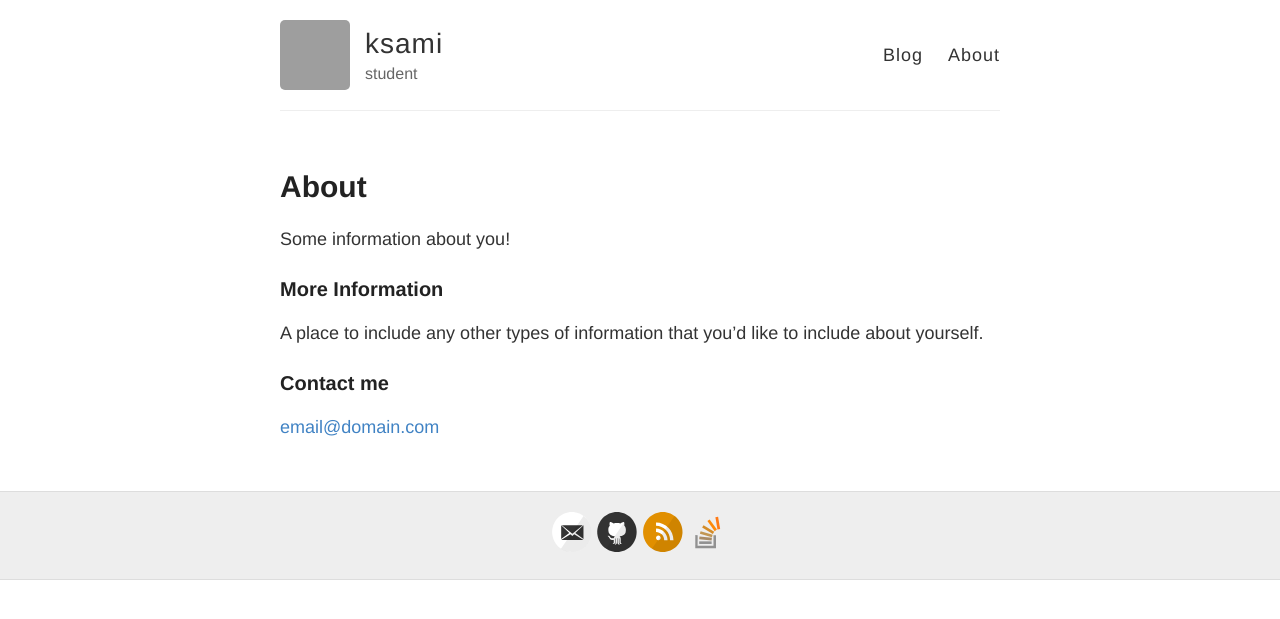
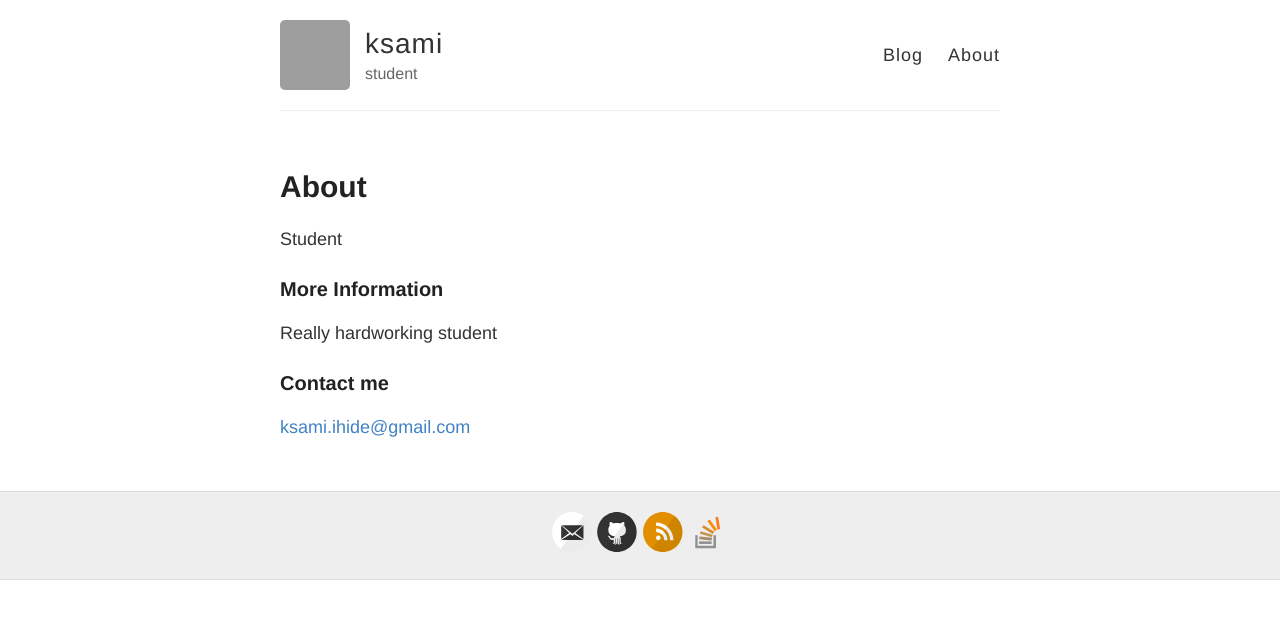
Before and after one commit to ksami/ksami.github.io, a Jekyll site: the page built from about.md, in a window 1280 px wide. Shown: the top 619 px of the page. Built offline with Jekyll 4.4.1, drawn with Linux system fonts in a browser that asks for light colours; Markdown is read by kramdown in place of the engine named in the settings; comment, search, counter and statistics services are not loaded; grey boxes are pictures that could not be loaded.

Commit message:
Update about.md

```diff
--- a/about.md
+++ b/about.md
@@ -4,12 +4,12 @@ title: About
 permalink: /about/
 ---
 
-Some information about you!
+Student
 
 ### More Information
 
-A place to include any other types of information that you'd like to include about yourself.
+Really hardworking student
 
 ### Contact me
 
-[email@domain.com](mailto:email@domain.com)
+[ksami.ihide@gmail.com](ksami.ihide@gmail.com)
```
